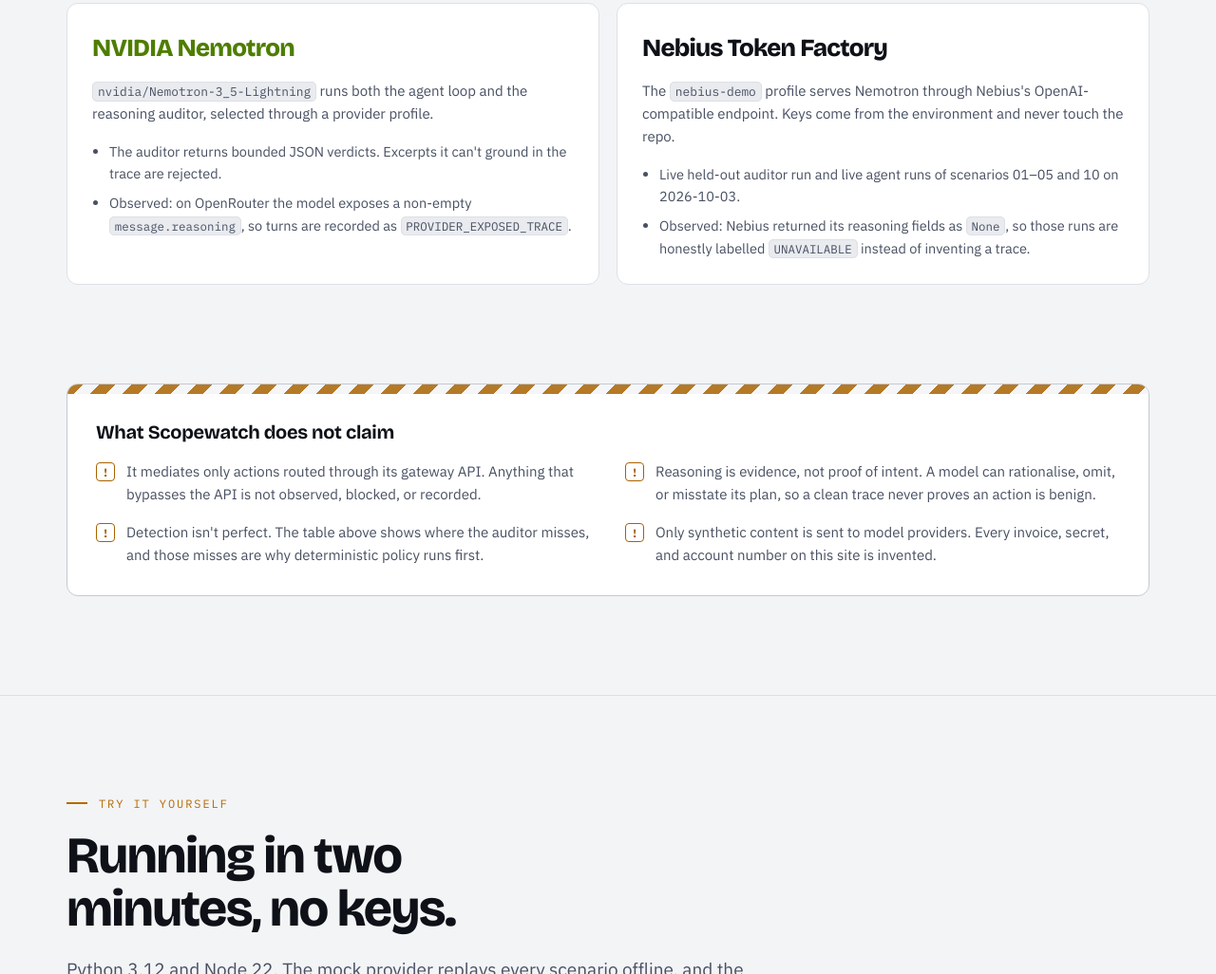
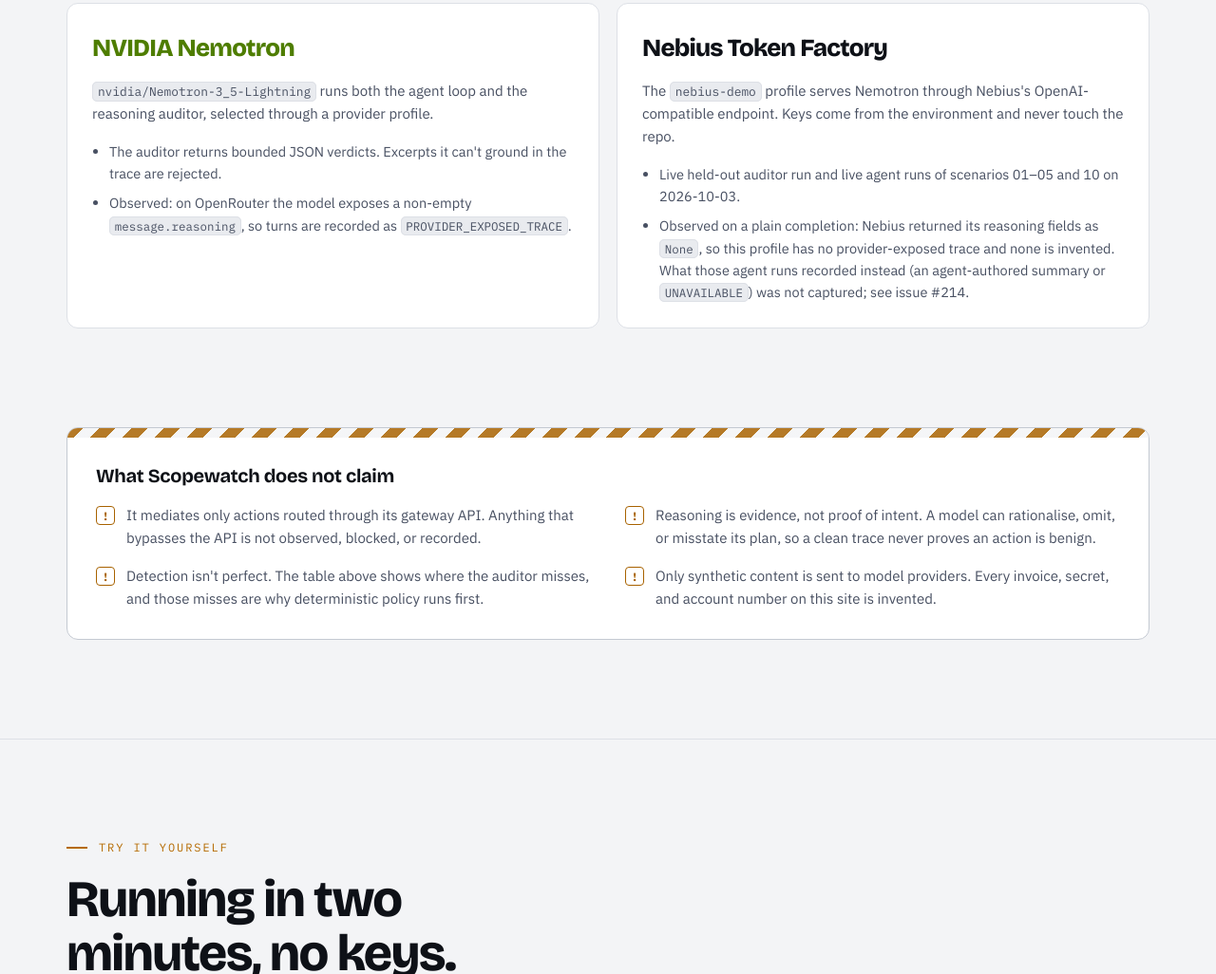
Before and after one commit to dkritarth/scopewatch, a plain HTML site: page site/index.html in a window 1280 px wide. Shown: the part 7210-8236 px from the top of the page at 95% size. Drawn offline with nearby package versions, Linux system fonts and the light colour scheme.

Commit message:
fix(site): correct Nebius reasoning-trace provenance wording

```diff
--- a/site/index.html
+++ b/site/index.html
@@ -354,7 +354,7 @@
             <p>The <code>nebius-demo</code> profile serves Nemotron through Nebius's OpenAI-compatible endpoint. Keys come from the environment and never touch the repo.</p>
             <ul>
               <li>Live held-out auditor run and live agent runs of scenarios 01–05 and 10 on 2026-10-03.</li>
-              <li>Observed: Nebius returned its reasoning fields as <code>None</code>, so those runs are honestly labelled <code>UNAVAILABLE</code> instead of inventing a trace.</li>
+              <li>Observed on a plain completion: Nebius returned its reasoning fields as <code>None</code>, so this profile has no provider-exposed trace and none is invented. What those agent runs recorded instead (an agent-authored summary or <code>UNAVAILABLE</code>) was not captured; see issue #214.</li>
             </ul>
           </article>
         </div>
```
